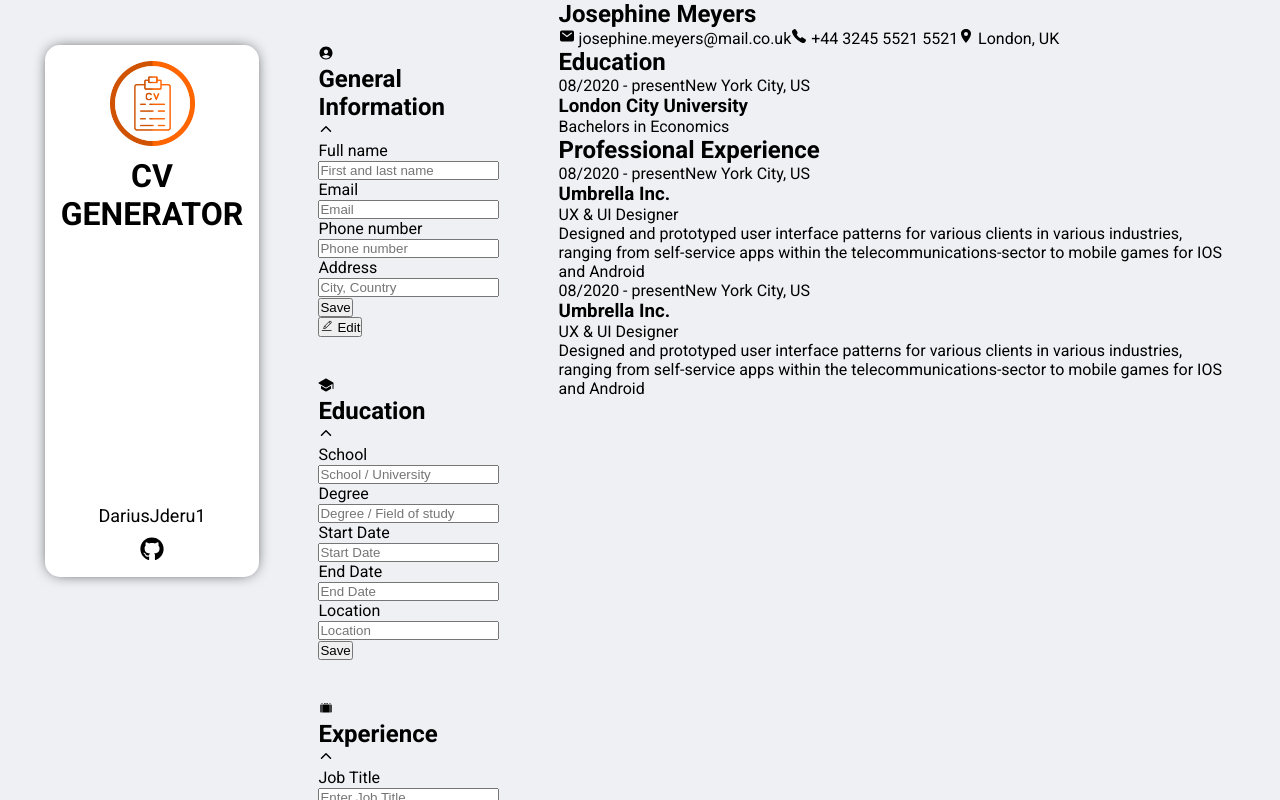
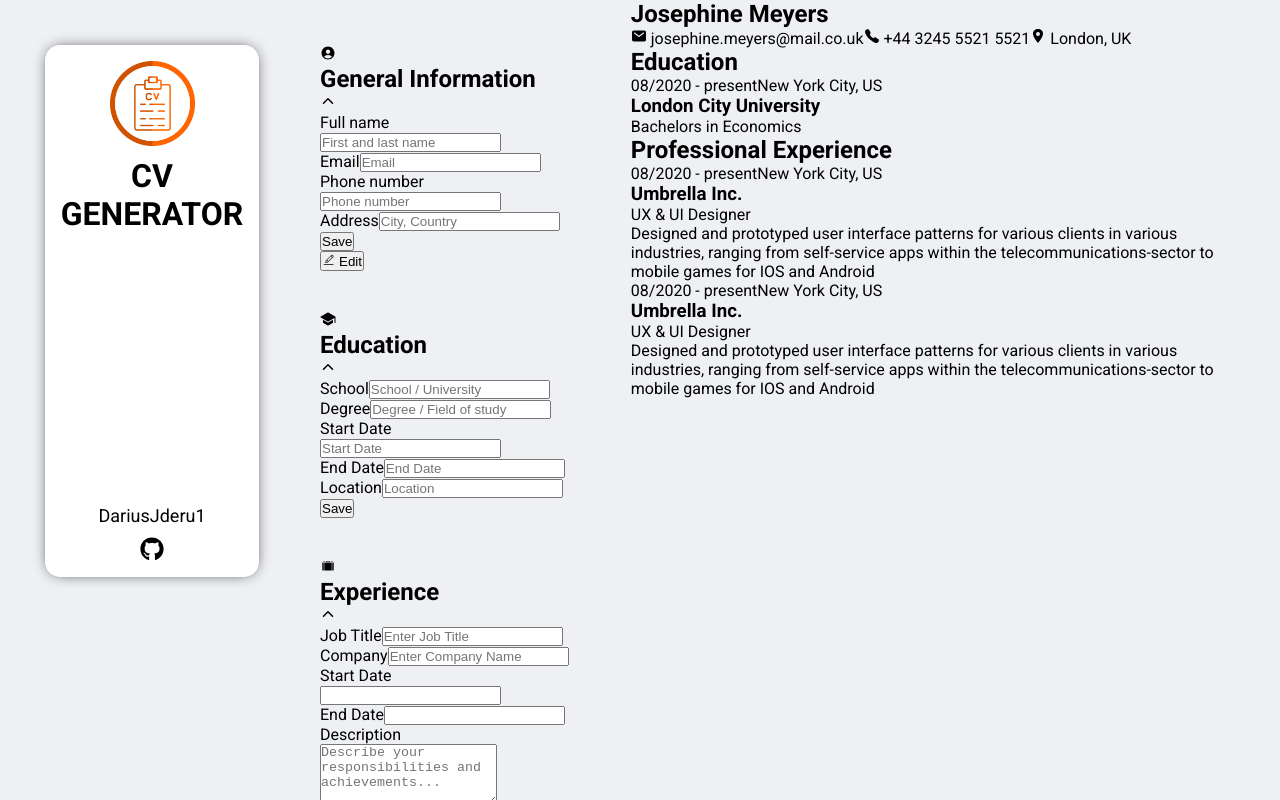
Before and after one commit to DariusJderu1/CV-builder, a React (Vite) app: page / in a window 1280 px wide. Built offline with nearby package versions, Linux system fonts and the light colour scheme.

Commit message:
Fix styles for editor

```diff
--- a/src/components/App.jsx
+++ b/src/components/App.jsx
@@ -9,7 +9,7 @@ function App() {
 
     <div className="app-layout">
       <Sidebar />
-      <div className="editor-container"><Editor /></div>
+      <Editor />
       <div className="preview-container"><Preview /></div>
     </div>
   );
--- a/src/components/app/Editor.jsx
+++ b/src/components/app/Editor.jsx
@@ -7,7 +7,7 @@ export default function Editor() {
 
     return (
 
-        <main className="main-container">
+        <main className="editor-container">
             <GeneralInfoForm />
             <EducationForm />
             <ExperienceForm />
--- a/src/styles/App.css
+++ b/src/styles/App.css
@@ -2,7 +2,7 @@
 
     display: flex;
     padding: 0 2.8rem;
-    gap: 3.7rem;
+    gap: 3.8rem;
 
     height: 100vh;
     width: 100vw;
--- a/src/styles/app/Editor.css
+++ b/src/styles/app/Editor.css
@@ -1,4 +1,9 @@
-.main-container {
+.editor-container {
+
+    flex: 1;
+    /* to modify this probably */
+    min-width: 250px;
+    align-self: flex-start;
 
     display: flex;
     flex-direction: column;
@@ -11,12 +16,12 @@
     -ms-overflow-style: none;
 }
 
-.main-container > :first-child {
+.editor-container > :first-child {
 
     margin-top: 2.8rem;
 }
 
-.main-container > :last-child {
+.editor-container > :last-child {
 
     margin-bottom: 2.8rem;
 }
```
